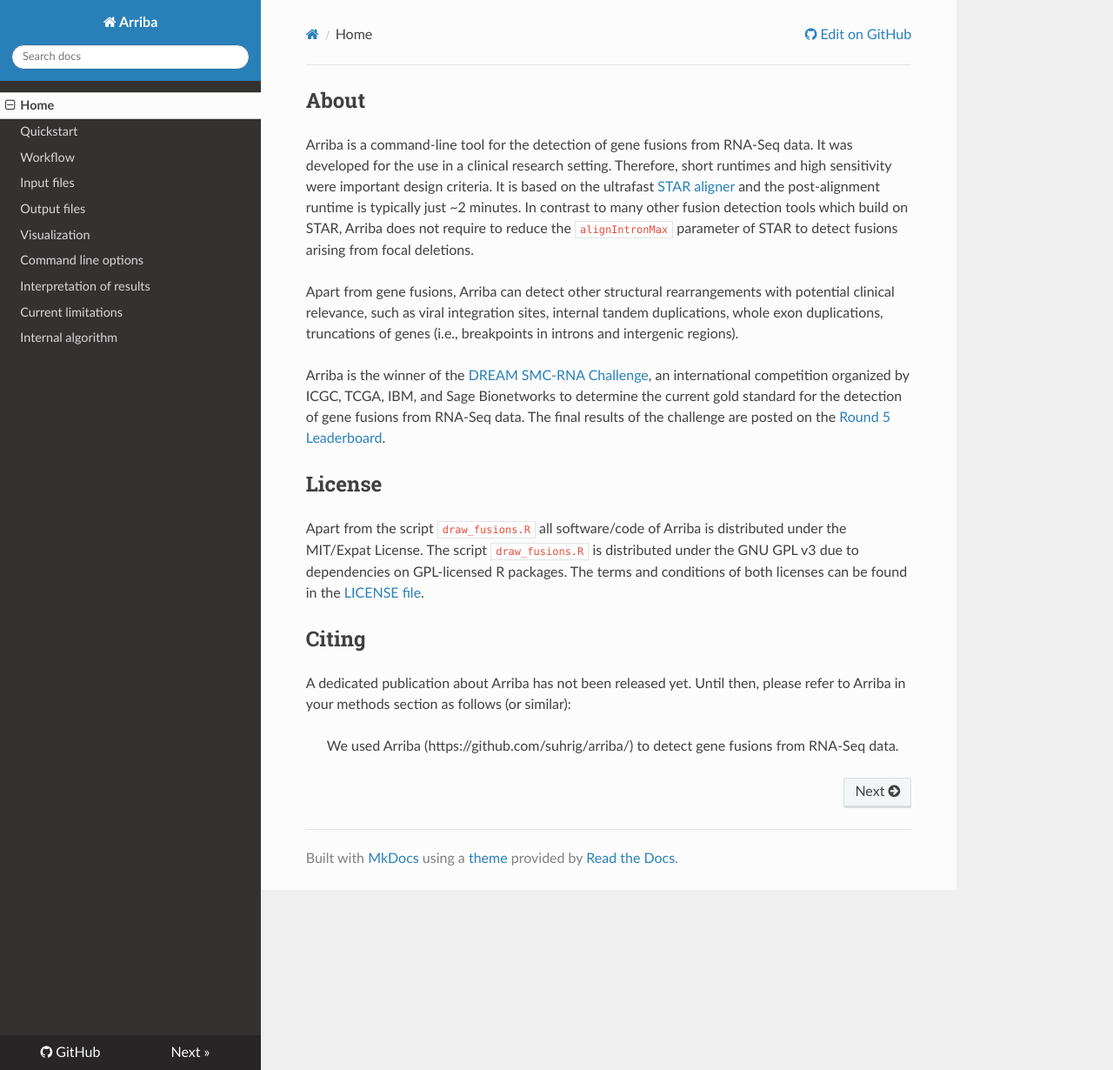
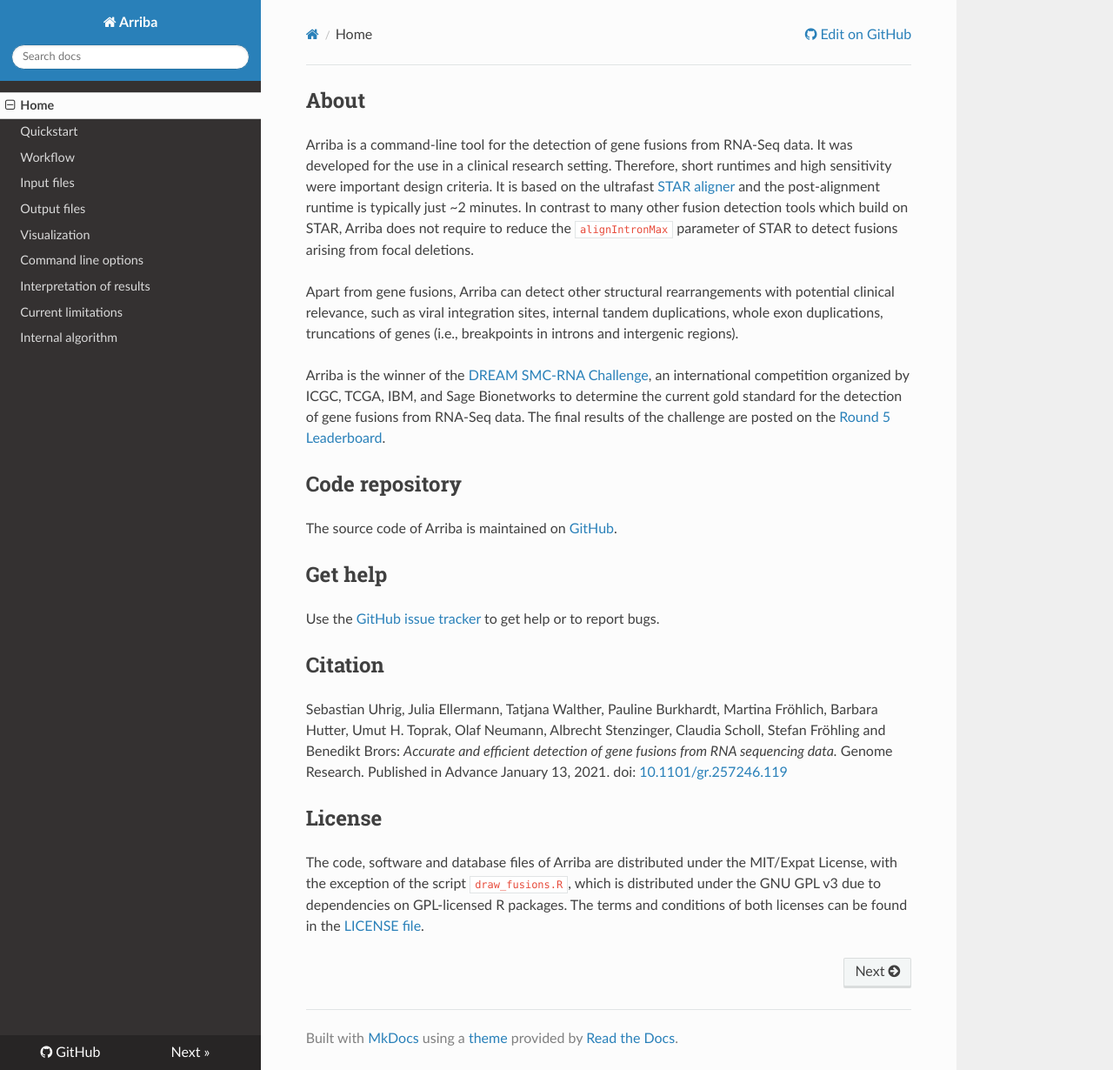
Before and after one commit to suhrig/arriba, an MkDocs documentation site: the page built from documentation/index.md, in a window 1280 px wide and 1230 px high. Shown: the whole window at 87% size. Built offline with MkDocs 1.6.1, drawn with Linux system fonts in a browser that asks for light colours; nearby versions of some CDN libraries; old or Windows-style settings are respelled for this version of MkDocs.

Commit message:
link publication

```diff
--- a/documentation/index.md
+++ b/documentation/index.md
@@ -7,13 +7,22 @@
 
 Arriba is the winner of the [DREAM SMC-RNA Challenge](https://www.synapse.org/SMC_RNA), an international competition organized by ICGC, TCGA, IBM, and Sage Bionetworks to determine the current gold standard for the detection of gene fusions from RNA-Seq data. The final results of the challenge are posted on the [Round 5 Leaderboard](https://www.synapse.org/#!Synapse:syn2813589/wiki/588511).
 
+Code repository
+---------------
+
+The source code of Arriba is maintained on [GitHub](https://github.com/suhrig/arriba).
+
+Get help
+--------
+
+Use the [GitHub issue tracker](https://github.com/suhrig/arriba/issues) to get help or to report bugs.
+
+Citation
+--------
+
+Sebastian Uhrig, Julia Ellermann, Tatjana Walther, Pauline Burkhardt, Martina Fröhlich, Barbara Hutter, Umut H. Toprak, Olaf Neumann, Albrecht Stenzinger, Claudia Scholl, Stefan Fröhling and Benedikt Brors: *Accurate and efficient detection of gene fusions from RNA sequencing data.* Genome Research. Published in Advance January 13, 2021. doi: [10.1101/gr.257246.119](https://doi.org/10.1101/gr.257246.119)
+
 License
 -------
 
-Apart from the script `draw_fusions.R` all software/code of Arriba is distributed under the MIT/Expat License. The script `draw_fusions.R` is distributed under the GNU GPL v3 due to dependencies on GPL-licensed R packages. The terms and conditions of both licenses can be found in the [LICENSE file](https://raw.githubusercontent.com/suhrig/arriba/master/LICENSE).
-
-Citing
-------
-
-A dedicated publication about Arriba has not been released yet. Until then, please refer to Arriba in your methods section as follows (or similar):
-> We used Arriba (https://github.com/suhrig/arriba/) to detect gene fusions from RNA-Seq data.
+The code, software and database files of Arriba are distributed under the MIT/Expat License, with the exception of the script `draw_fusions.R`, which is distributed under the GNU GPL v3 due to dependencies on GPL-licensed R packages. The terms and conditions of both licenses can be found in the [LICENSE file](https://raw.githubusercontent.com/suhrig/arriba/master/LICENSE).
```
Also changed, not shown: README.md (+15 -0 lines), 2 other files.
